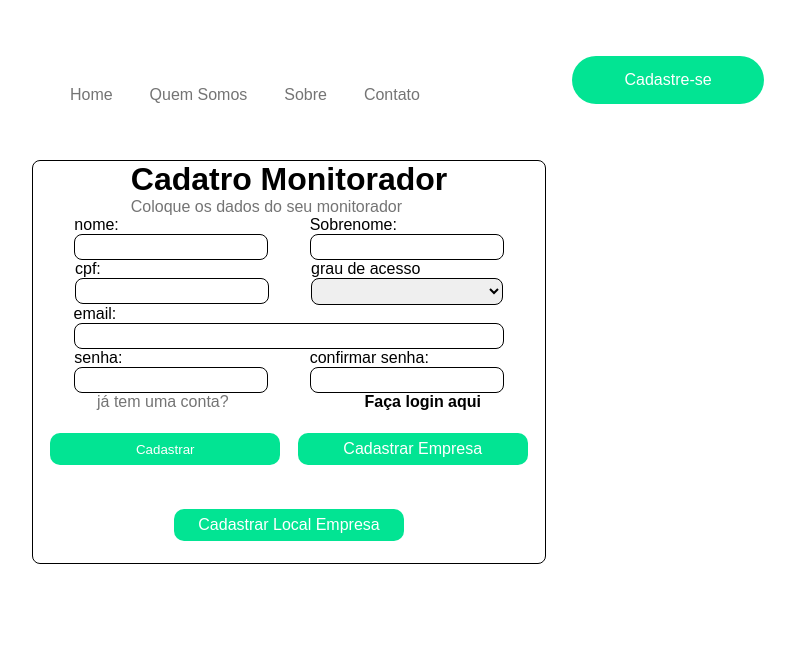
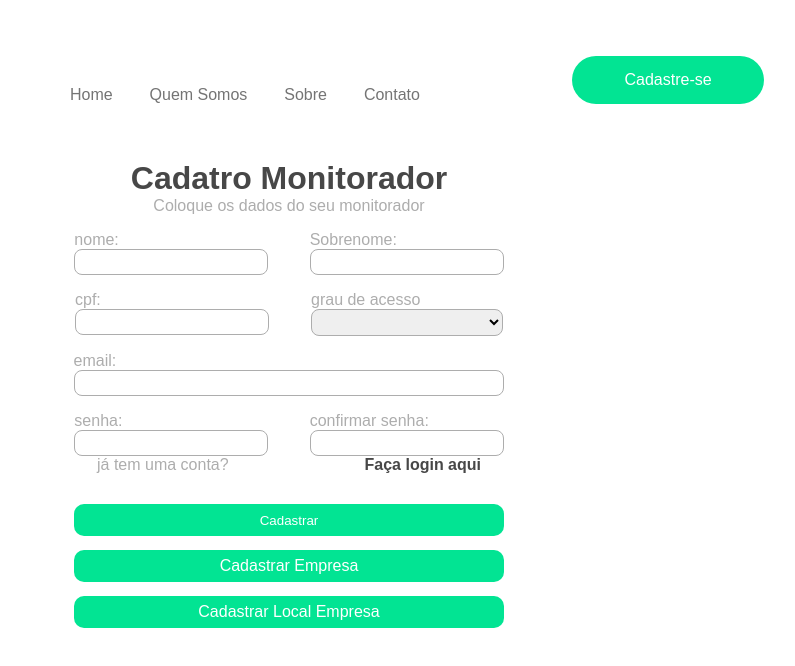
Before and after one commit to caracio/ProjetoPesquisaInovacao2, a plain HTML site: page Public/Pages/Cadastro/index.html in a window 1280 px wide. Shown: the whole page, without its empty margins (351-1146 px from the left). Drawn offline with Linux system fonts and the light colour scheme.

Commit message:
Modificações na estilização do login e e

```diff
--- a/Public/Pages/Cadastro/CadastroEmpresa/style.css
+++ b/Public/Pages/Cadastro/CadastroEmpresa/style.css
@@ -150,7 +150,6 @@ main .form{
   justify-items: center;
   align-items: center;
   margin-top: 7vh;
-  border: 1px solid #000;
   border-radius: 8px;
 }
 
@@ -163,8 +162,12 @@ main .form .formCadastroMonitorador{
   align-items: center;
 }
 
+main .form .formCadastroMonitorador .titulo{
+  color: #474747;
+}
+
 main .form .formCadastroMonitorador .titulo p{
-  color: #747474;
+  color: #adadad;
 }
 
 main .form .formCadastroMonitorador .campos{
@@ -174,44 +177,40 @@ main .form .formCadastroMonitorador .campos{
 }
 
 main .form .formCadastroMonitorador .campos label{
+  margin-top: 1rem;
   display: flex;
   flex-direction: column;
+  color: #adadad;
 }
 
 main .form .formCadastroMonitorador .campos label input{
   height: 1.5rem;
-  border: 1px solid #000;
-  border-radius: 8px;
-  width: 15vw;
-}
-
-main .form .formCadastroMonitorador .campos label select{
-  height: 1.7rem;
-  border: 1px solid #000;
+  border: 1px solid #adadad;
   border-radius: 8px;
   width: 15vw;
 }
 
 main .form .formCadastroMonitorador .campos label .inputEmail{
   height: 1.5rem;
-  border: 1px solid #000;
+  border: 1px solid #adadad;
   border-radius: 8px;
   width: 33.5vw;
 }
 
 main .form .formCadastroMonitorador .optionsConta{
+  margin-bottom: 1rem;
   display: flex;
   width: 75%;
   justify-content: space-between;
 }
 
 main .form .formCadastroMonitorador .optionsConta p{
-  color: #747474;
+  color: #adadad;
 }
 
 main .form .formCadastroMonitorador .optionsConta a{
   font-weight: bold;
-  color: #000;
+  color: #474747;
 }
 
 main .form .formCadastroMonitorador .optionButton{
@@ -220,6 +219,7 @@ main .form .formCadastroMonitorador .optionButton{
   flex-wrap: wrap;
   align-items: center;
   justify-content: space-evenly;
+  flex-direction: column;
   height: 19vh;
 }
 
@@ -230,13 +230,13 @@ main .form .formCadastroMonitorador .optionButton .botao{
   color: #ffffff;
   background-color: #02e493;
   height: 2rem;
-  width: 45%;
+  width: 84%;
   border: none;
   border-radius: 10px;
 }
 
 main .form .formCadastroMonitorador .optionButton .botao:hover{
-  color: #747474;
+  color: #adadad;
   font-weight: 400;
   cursor: pointer;
 }
--- a/Public/Pages/Cadastro/CadastroLocalEmpresa/style.css
+++ b/Public/Pages/Cadastro/CadastroLocalEmpresa/style.css
@@ -150,7 +150,6 @@ main .form{
   justify-items: center;
   align-items: center;
   margin-top: 7vh;
-  border: 1px solid #000;
   border-radius: 8px;
 }
 
@@ -163,8 +162,12 @@ main .form .formCadastroMonitorador{
   align-items: center;
 }
 
+main .form .formCadastroMonitorador .titulo{
+  color: #474747;
+}
+
 main .form .formCadastroMonitorador .titulo p{
-  color: #747474;
+  color: #adadad;
 }
 
 main .form .formCadastroMonitorador .campos{
@@ -174,35 +177,24 @@ main .form .formCadastroMonitorador .campos{
 }
 
 main .form .formCadastroMonitorador .campos label{
+  margin-top: 1rem;
   display: flex;
   flex-direction: column;
+  color: #adadad;
 }
 
 main .form .formCadastroMonitorador .campos label input{
   height: 1.5rem;
-  border: 1px solid #000;
+  border: 1px solid #adadad;
   border-radius: 8px;
   width: 15vw;
-}
-
-main .form .formCadastroMonitorador .campos label select{
-  height: 1.7rem;
-  border: 1px solid #000;
-  border-radius: 8px;
-  width: 15vw;
-}
-
-main .form .formCadastroMonitorador .campos label .inputEmail{
-  height: 1.5rem;
-  border: 1px solid #000;
-  border-radius: 8px;
-  width: 33.5vw;
 }
 
 main .form .formCadastroMonitorador .optionsConta{
   display: flex;
   width: 75%;
   justify-content: space-between;
+  margin-bottom: 1rem;
 }
 
 main .form .formCadastroMonitorador .optionsConta p{
@@ -211,7 +203,7 @@ main .form .formCadastroMonitorador .optionsConta p{
 
 main .form .formCadastroMonitorador .optionsConta a{
   font-weight: bold;
-  color: #000;
+  color: #474747;
 }
 
 main .form .formCadastroMonitorador .optionButton{
@@ -221,6 +213,7 @@ main .form .formCadastroMonitorador .optionButton{
   align-items: center;
   justify-content: space-evenly;
   height: 19vh;
+  flex-direction: column;
 }
 
 main .form .formCadastroMonitorador .optionButton .botao{
@@ -230,7 +223,7 @@ main .form .formCadastroMonitorador .optionButton .botao{
   color: #ffffff;
   background-color: #02e493;
   height: 2rem;
-  width: 45%;
+  width: 84%;
   border: none;
   border-radius: 10px;
 }
--- a/Public/Pages/Cadastro/style.css
+++ b/Public/Pages/Cadastro/style.css
@@ -150,7 +150,6 @@ main .form{
   justify-items: center;
   align-items: center;
   margin-top: 7vh;
-  border: 1px solid #000;
   border-radius: 8px;
 }
 
@@ -163,8 +162,13 @@ main .form .formCadastroMonitorador{
   align-items: center;
 }
 
+main .form .formCadastroMonitorador .titulo{
+  color: #474747;
+}
+
 main .form .formCadastroMonitorador .titulo p{
-  color: #747474;
+  color: #adadad;
+  text-align: center;
 }
 
 main .form .formCadastroMonitorador .campos{
@@ -175,26 +179,28 @@ main .form .formCadastroMonitorador .campos{
 
 main .form .formCadastroMonitorador .campos label{
   display: flex;
+  margin-top: 1rem;
   flex-direction: column;
+  color: #adadad;
 }
 
 main .form .formCadastroMonitorador .campos label input{
   height: 1.5rem;
-  border: 1px solid #000;
+  border: 1px solid #adadad;
   border-radius: 8px;
   width: 15vw;
 }
 
 main .form .formCadastroMonitorador .campos label select{
   height: 1.7rem;
-  border: 1px solid #000;
+  border: 1px solid #adadad;
   border-radius: 8px;
   width: 15vw;
 }
 
 main .form .formCadastroMonitorador .campos label .inputEmail{
   height: 1.5rem;
-  border: 1px solid #000;
+  border: 1px solid #adadad;
   border-radius: 8px;
   width: 33.5vw;
 }
@@ -202,16 +208,17 @@ main .form .formCadastroMonitorador .campos label .inputEmail{
 main .form .formCadastroMonitorador .optionsConta{
   display: flex;
   width: 75%;
+  margin-bottom: 1rem;
   justify-content: space-between;
 }
 
 main .form .formCadastroMonitorador .optionsConta p{
-  color: #747474;
+  color: #adadad;
 }
 
 main .form .formCadastroMonitorador .optionsConta a{
   font-weight: bold;
-  color: #000;
+  color: #474747;
 }
 
 main .form .formCadastroMonitorador .optionButton{
@@ -220,6 +227,7 @@ main .form .formCadastroMonitorador .optionButton{
   flex-wrap: wrap;
   align-items: center;
   justify-content: space-evenly;
+  flex-direction: column;
   height: 19vh;
 }
 
@@ -230,13 +238,13 @@ main .form .formCadastroMonitorador .optionButton .botao{
   color: #ffffff;
   background-color: #02e493;
   height: 2rem;
-  width: 45%;
+  width: 84%;
   border: none;
   border-radius: 10px;
 }
 
 main .form .formCadastroMonitorador .optionButton .botao:hover{
-  color: #747474;
+  color: #adadad;
   font-weight: 400;
   cursor: pointer;
 }
--- a/Public/Pages/Login/style.css
+++ b/Public/Pages/Login/style.css
@@ -150,7 +150,6 @@ main .form{
   justify-items: center;
   align-items: center;
   margin-top: 7vh;
-  border: 1px solid #000;
   border-radius: 8px;
 }
 
@@ -169,20 +168,28 @@ main .form .formLogin{
   align-items: center;
 }
 
+main .form .formLogin .titulo{
+  text-align: center;
+  color: #474747;
+}
+
 main .form .formLogin .titulo p{
-  color: #747474;
+  color: #adadad;
 }
 
 main .form .formLogin .campos{
   display: flex;
   flex-direction: column;
+  color: #adadad;
+  margin-top: 1rem;
 }
 
 main .form .formLogin .campos input{
   height: 1.5rem;
-  border: 1px solid #000;
+  border: 1px solid #adadad;
   border-radius: 8px;
   width: 30vw;
+  margin-bottom: 1rem;
 }
 
 main .form .formLogin .optionsConta{
@@ -192,12 +199,13 @@ main .form .formLogin .optionsConta{
 }
 
 main .form .formLogin .optionsConta p{
-  color: #747474;
+  color: #474747;
+
 }
 
 main .form .formLogin .optionsConta a{
   font-weight: bold;
-  color: #000;
+  color: #474747;
 }
 
 main .form .formLogin .optionButton{
@@ -214,13 +222,13 @@ main .form .formLogin .optionButton button{
   color: #ffffff;
   background-color: #02e493;
   height: 2rem;
-  width: 38%;
+  width: 75%;
   border: none;
   border-radius: 10px;
 }
 
 main .form .formLogin .optionButton button:hover{
-  color: #747474;
+  color: #adadad;
   font-weight: bold;
   cursor: pointer;
 }
```
